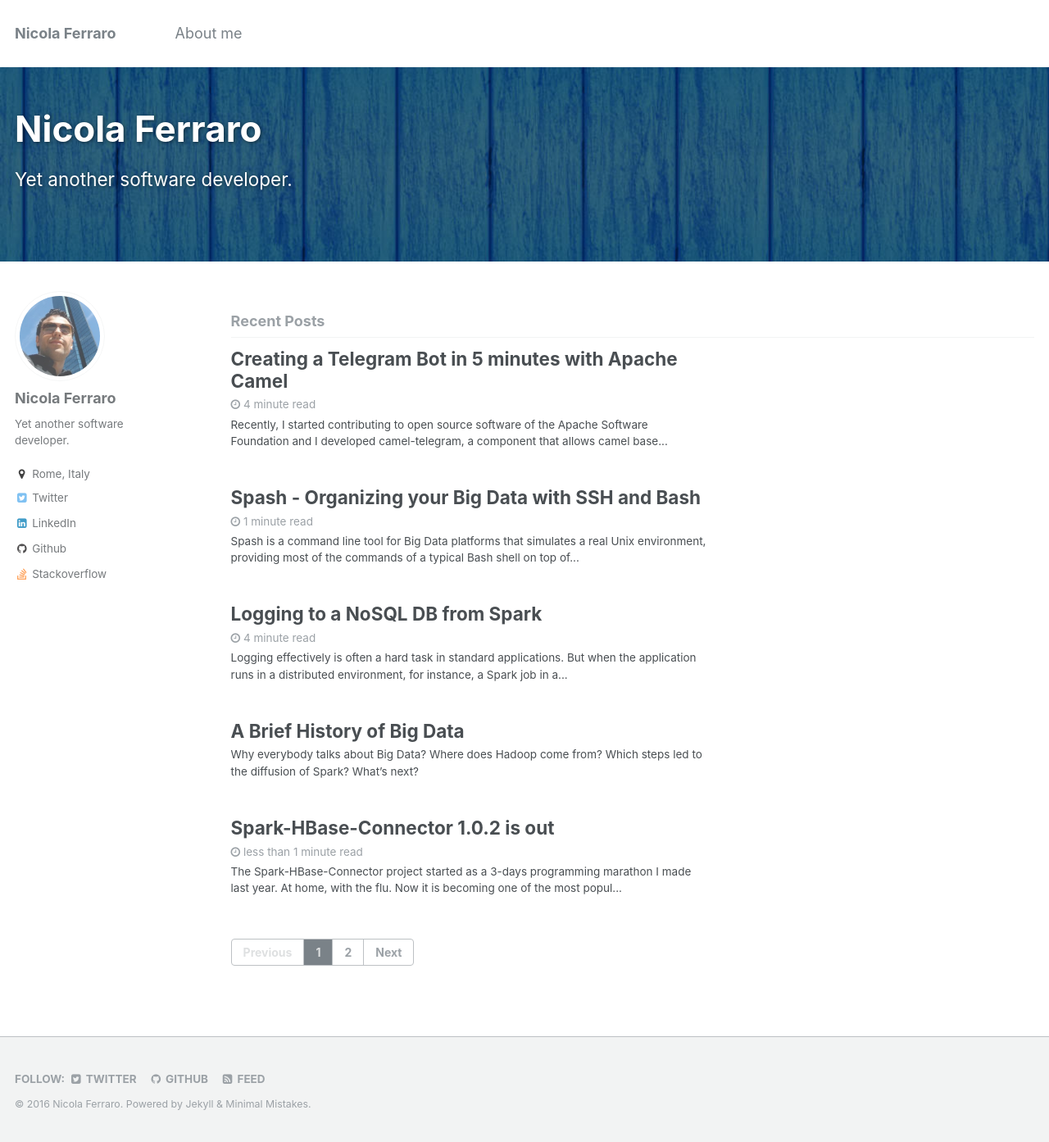
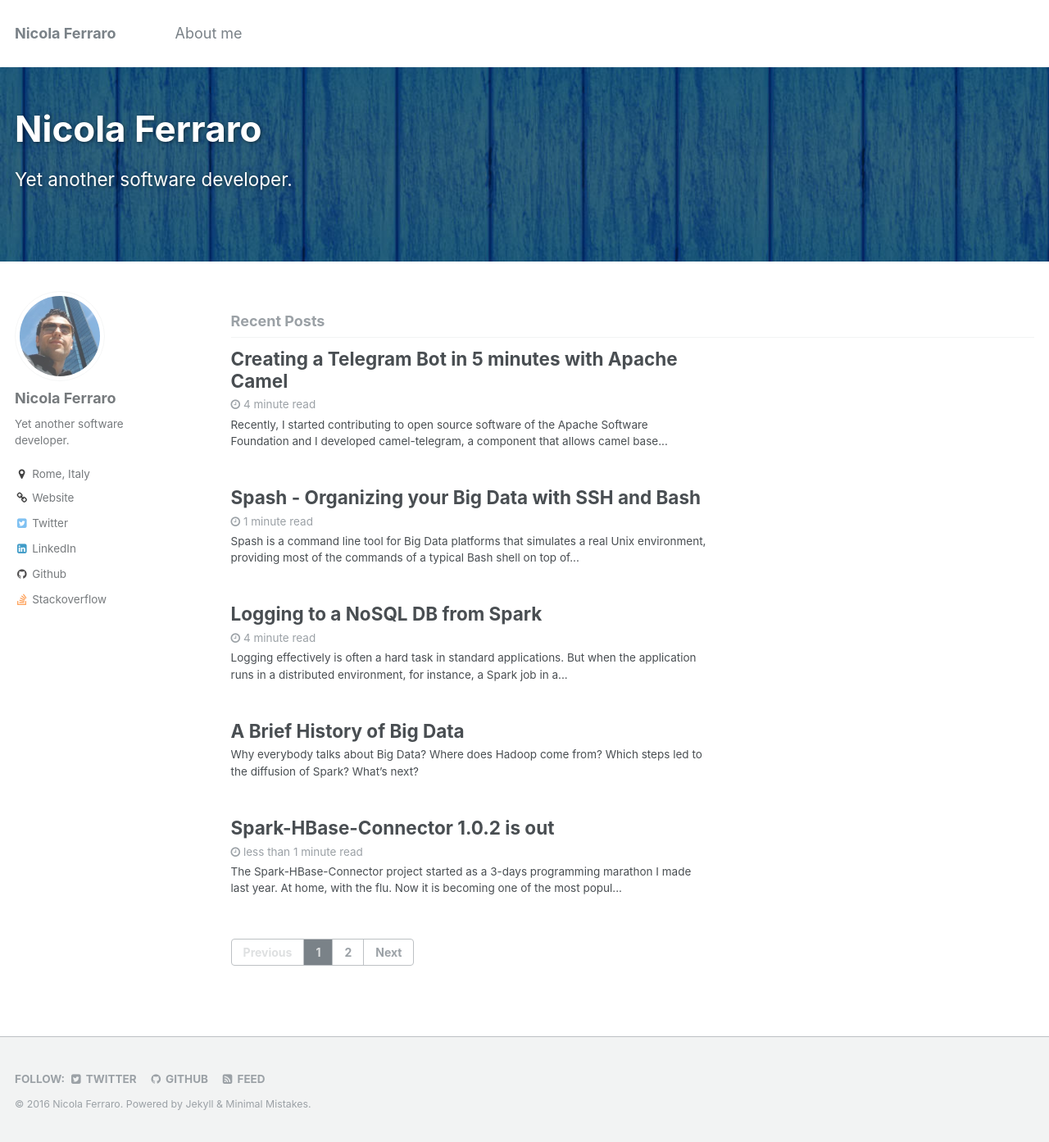
Before and after one commit to nicolaferraro/nicolaferraro.github.io, a Jekyll site: the page built from index.html, in a window 1280 px wide and 1393 px high. Shown: the whole window at 82% size. Built offline with Jekyll 4.4.1, drawn with Linux system fonts in a browser that asks for light colours; the list of posts is cut into pages by our own code.

Commit message:
Custom domain

```diff
--- a/_config.yml
+++ b/_config.yml
@@ -13,8 +13,8 @@
 description              : "Yet another software developer."
 
 #url                      : "http://localhost:4000"
-#url                      : "https://www.nicolaferraro.me"
-url                      : "https://nicolaferraro.github.io"
+url                      : "https://www.nicolaferraro.me"
+#url                      : "https://nicolaferraro.github.io"
 # the base hostname & protocol for your site e.g. "https://mmistakes.github.io"
 
 baseurl                  : # the subpath of your site, e.g. "/blog"
@@ -89,7 +89,7 @@
   bio              : "Yet another software developer."
   location         : "Rome, Italy"
   email            :
-  uri              :
+  uri              : "https://www.nicolaferraro.me/"
   bitbucket        :
   codepen          :
   dribbble         :
```
